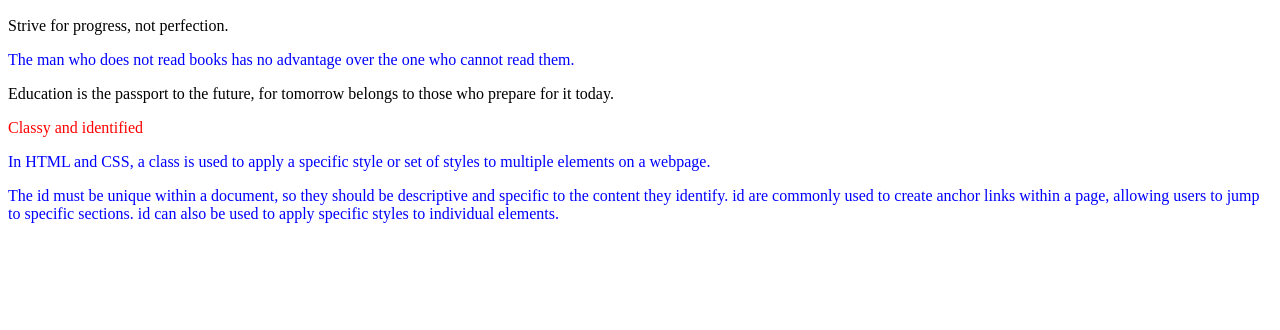
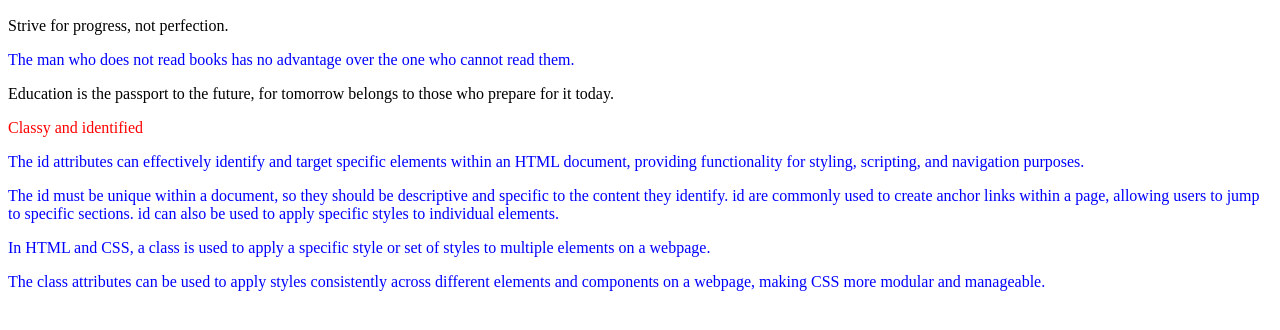
Before and after one commit to ljurado72/Classes-and-IDs, a plain HTML site: page index.html in a window 1280 px wide. Shown: the part 110-440 px from the top of the page. Drawn offline with Linux system fonts and the light colour scheme.

Commit message:
Task 4 and 5 complete

```diff
--- a/index.html
+++ b/index.html
@@ -30,10 +30,16 @@
     <section
     <h2 class="red">Classy and identified</h2>
   <p id="descriptiom" class="blue">
+    The id attributes can effectively identify and target specific elements within an HTML document, providing functionality for styling, scripting, and navigation purposes.
+  </p>
+  <p id="descriptiom" class="blue">
+    The id must be unique within a document, so they should be descriptive and specific to the content they identify. id are commonly used to create anchor links within a page, allowing users to jump to specific sections. id can also be used to apply specific styles to individual elements.
+  </p>
+  <p id="descriptiom" class="blue">
     In HTML and CSS, a class is used to apply a specific style or set of styles to multiple elements on a webpage.
   </p>
   <p id="descriptiom" class="blue">
-    The id must be unique within a document, so they should be descriptive and specific to the content they identify. id are commonly used to create anchor links within a page, allowing users to jump to specific sections. id can also be used to apply specific styles to individual elements.
+    The class attributes can be used to apply styles consistently across different elements and components on a webpage, making CSS more modular and manageable.
   </p>
     </section
     </main>
```
